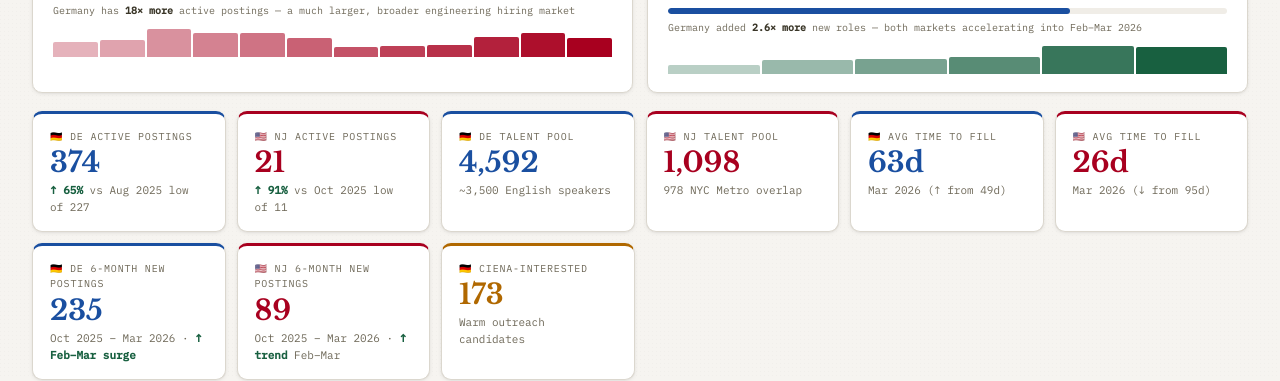
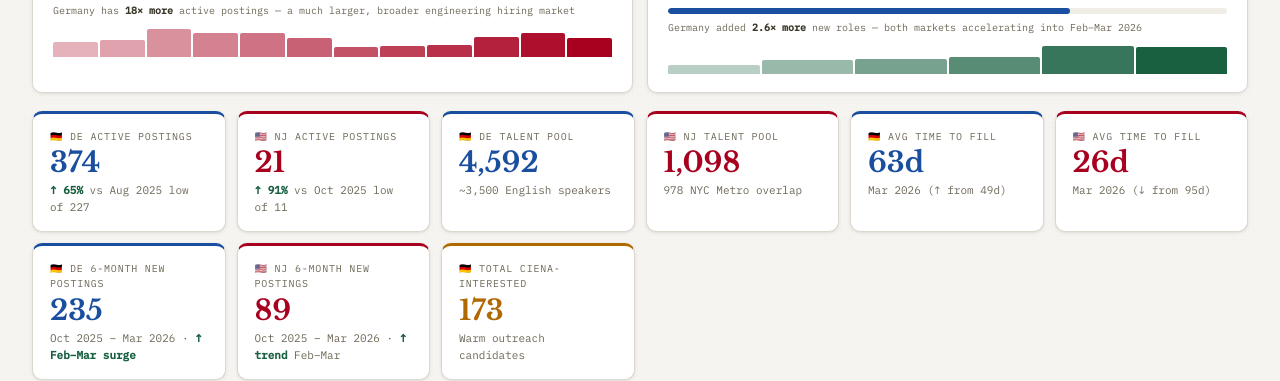
Before and after one commit to saurabh-maker/R-D-NJ-Germany, a plain HTML site: page index.html in a window 1280 px wide. Shown: the part 421-802 px from the top of the page. Drawn offline with nearby package versions, Linux system fonts and the light colour scheme.

Commit message:
Update index.html

```diff
--- a/index.html
+++ b/index.html
@@ -347,7 +347,7 @@ canvas{display:block;width:100%;height:auto;}
       <div class="kv">89</div>
       <div class="ks">Oct 2025 – Mar 2026 · <span class="up">↑ trend</span> Feb–Mar</div>
     </div>
-    <div class="kc au"><div class="kl">🇩🇪 Ciena-Interested</div><div class="kv">173</div><div class="ks">Warm outreach candidates</div></div>
+    <div class="kc au"><div class="kl">🇩🇪 Total Ciena-Interested</div><div class="kv">173</div><div class="ks">Warm outreach candidates</div></div>
   </div>
 
   <div class="ex"><strong>What these numbers mean:</strong> New Jersey is far more active in early 2026 than it appeared. With 21 active postings and 89 new postings added in just 6 months, NJ is in a hiring upswing — Feb and March 2026 alone added 45 new postings. This means more competition for the same NJ talent pool. Ciena needs to move quickly on NJ candidates.</div>
```
